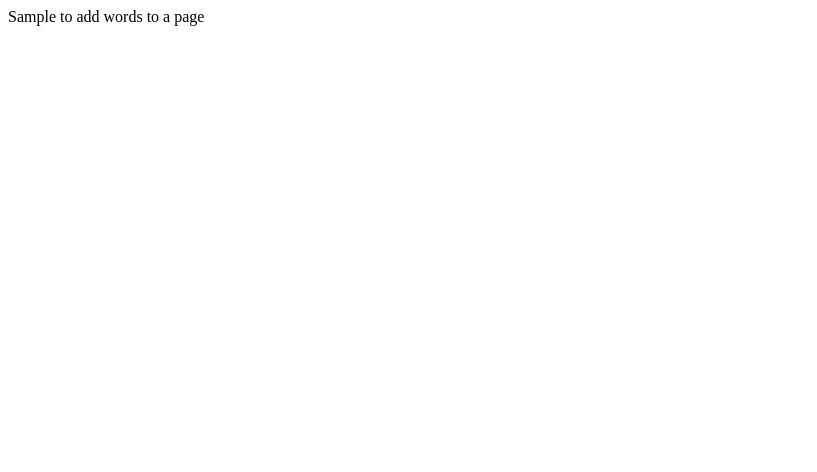
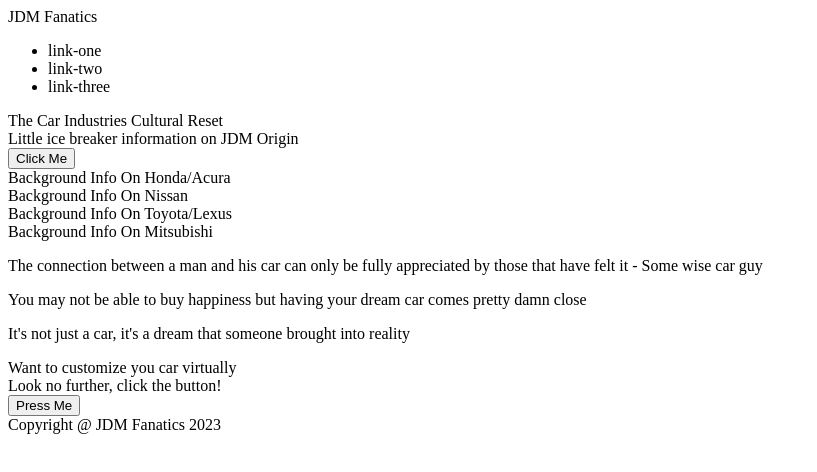
Before and after one commit to DonnyWool/landing-page, a plain HTML site: page index.html in a window 1280 px wide. Shown: the whole page, without its empty margins (0-817 px from the left). Drawn offline with Linux system fonts and the light colour scheme.

Commit message:
Created the husk/format of the landing page putting each element in their respective place

```diff
--- a/index.html
+++ b/index.html
@@ -8,9 +8,62 @@
         <link rel="stylesheet" href="styles.css">
     </head>
     <body>
-        <header>
-            Sample to add words to a page
-        </header>
+        <div class="header">
+            <div class="header-logo"> JDM Fanatics</div>
+            <ul class="links">
+                <li>link-one</li>
+                <li>link-two</li>
+                <li>link-three</li>
+            </ul>
+        </div>
+        <div class="section-one">
+            <div class="card">
+                <div class="section-one-intro">The Car Industries Cultural Reset</div>
+                <div class="intro-caption">Little ice breaker information on JDM Origin</div>
+                <button class="intro-button">Click Me</button>
+            </div>
+            <!--This is where the image for section-one will be inserted-->
+        </div>
+        <div class="section-two">
+            <div class="info">
+                <!--This is where Honda/Acura Gallery will be inserted-->
+                <div class="info-text">Background Info On Honda/Acura</div>
+            </div>
+            <div class="info">
+                <!--This is where Nissan Gallery will be inserted-->
+                <div class="info-text">Background Info On Nissan</div>
+            </div>
+            <div class="info">
+                <!--This is where Toyota/Lexus Gallery will be inserted-->
+                <div class="info-text">Background Info On Toyota/Lexus</div>
+            </div>
+            <div class="info">
+                <!--This is where Mitsubishi Gallery will be inserted-->
+                <div class="info-text">Background Info On Mitsubishi</div>
+            </div>
+        </div>
+        <div class="section-three">
+            <p>The connection between a man and his car can only be fully appreciated
+                by those that have felt it - Some wise car guy
+            </p>
+            <p>You may not be able to buy happiness but having your dream car comes
+                pretty damn close
+            </p>
+            <p>It's not just a car, it's a dream that someone brought into reality
+            </p>
+        </div>
+        <div class="section-four">
+            <div class="bubble">
+                <div class="promo-text">
+                    <div class="promo-intro">Want to customize you car virtually</div>
+                    <div class="promo-caption">Look no further, click the button!</div>
+                </div>
+                    <button class="promo-button">Press Me</button>
+            </div>
+        </div>
+        <div class="footer">
+            Copyright @ JDM Fanatics 2023
+        </div>
 
     </body>
 </html>
```
Also changed, not shown: 1 other file.
